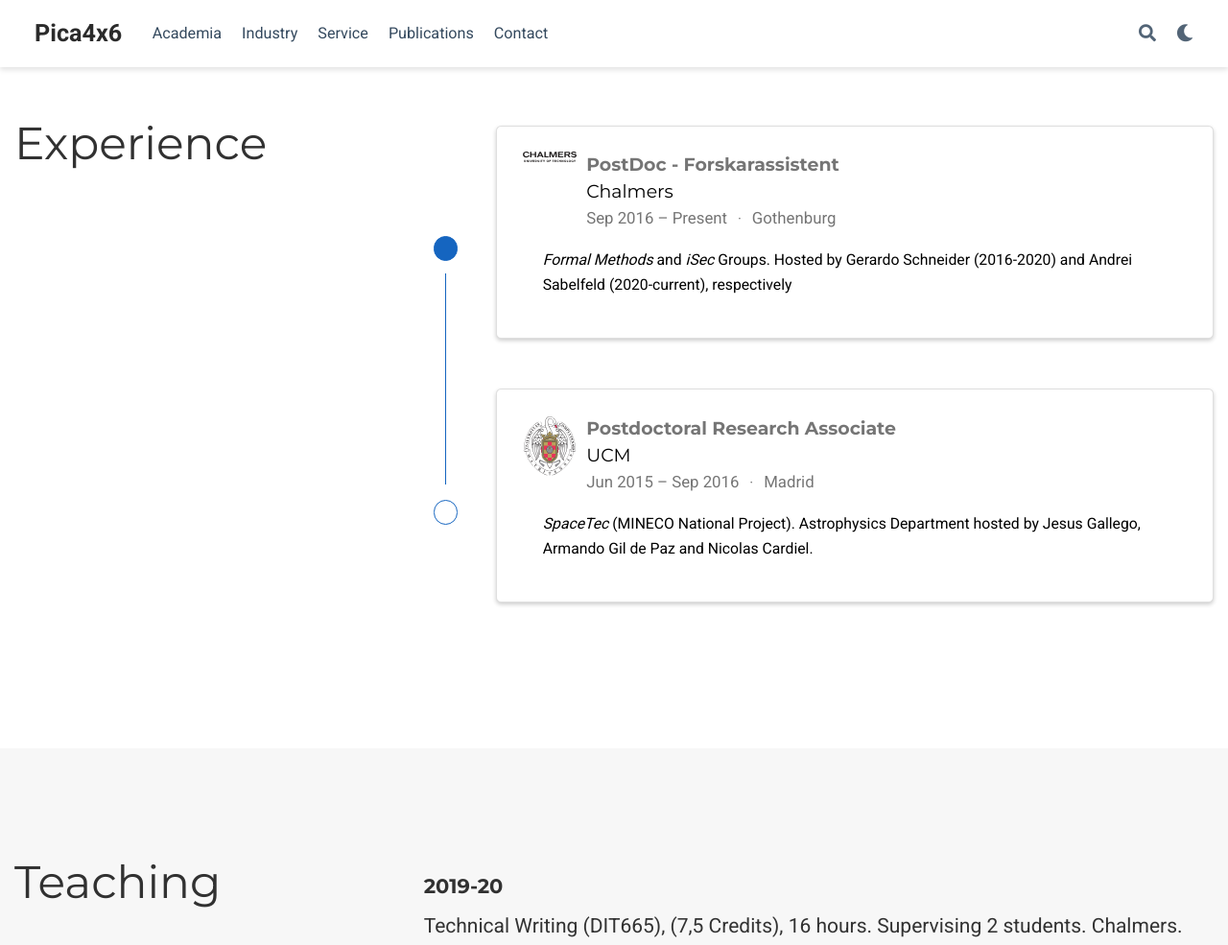
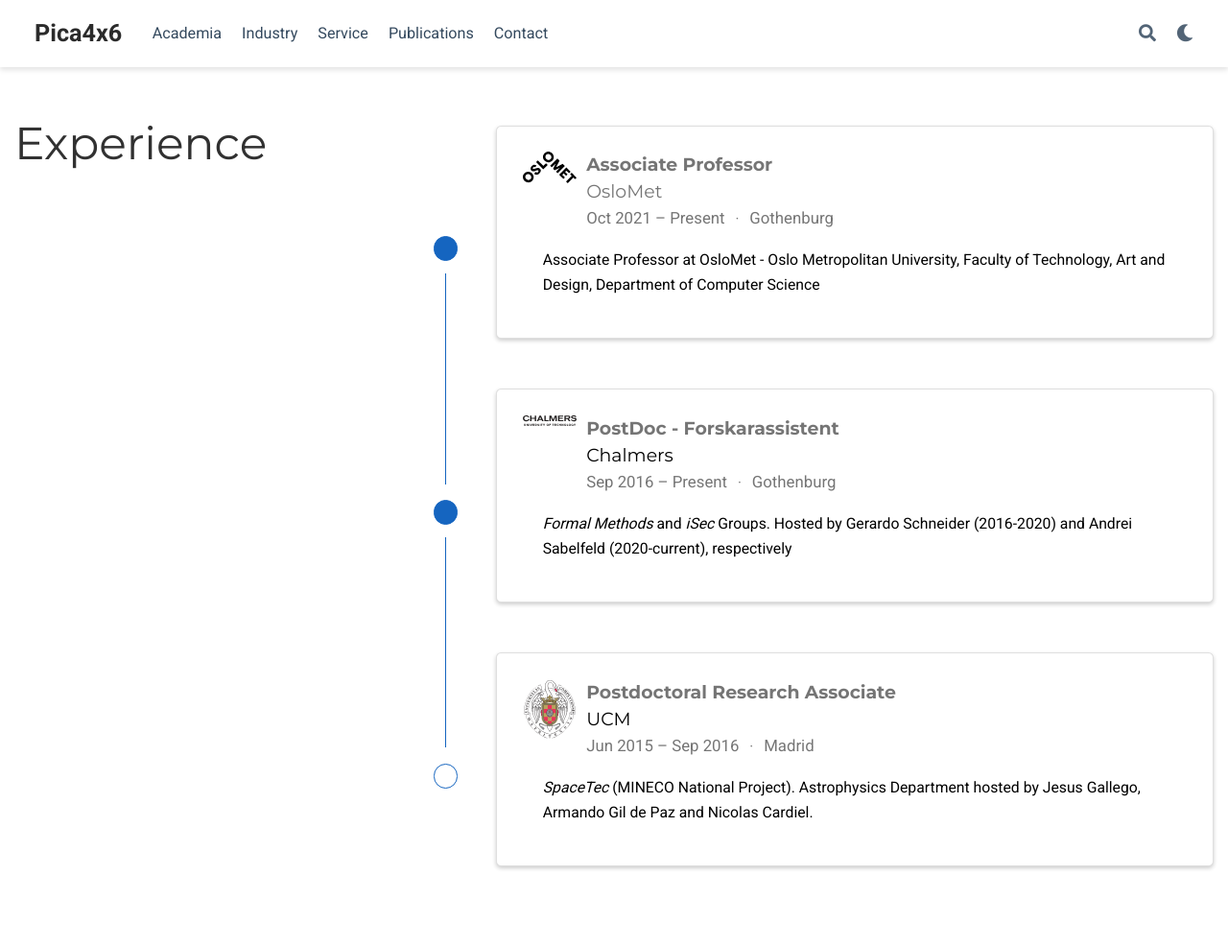
Before and after one commit to Pica4x6/Pica4x6.github.io, a plain HTML site: page academia/index.html in a window 1280 px wide. Shown: the top 985 px of the page at 96% size. Drawn offline with nearby package versions, Linux system fonts and the light colour scheme; some icons are missing.

Commit message:
deploy: Pica4x6/webpage@b23d82c3b016aec0fe46289f953d951c6e77f98f

```diff
--- a/academia/index.html
+++ b/academia/index.html
@@ -126,6 +126,41 @@
 <div class="col-auto text-center flex-column d-none d-sm-flex">
 <div class="row h-50">
 <div class=col>&nbsp;</div>
+<div class=col>&nbsp;</div>
+</div>
+<div class=m-2>
+<span class="badge badge-pill border exp-fill">&nbsp;</span>
+</div>
+<div class="row h-50">
+<div class="col border-right">&nbsp;</div>
+<div class=col>&nbsp;</div>
+</div>
+</div>
+<div class="col py-2">
+<div class=card>
+<div class=card-body>
+<div class="d-flex align-content-start">
+<div class="mr-2 mb-2"><img src=/media/icons/brands/oslomet.svg width=56px height=56px alt=OsloMet></div>
+<div>
+<div class="section-subheading card-title exp-title text-muted my-0">Associate Professor</div>
+<div class="section-subheading card-title exp-company text-muted my-0">OsloMet</div>
+<div class="text-muted exp-meta">
+Oct 2021 –
+Present
+<span class=middot-divider></span>
+<span>Gothenburg</span>
+</div>
+</div>
+</div>
+<div class=card-text>Associate Professor at OsloMet - Oslo Metropolitan University, Faculty of Technology, Art and Design, Department of Computer Science</div>
+</div>
+</div>
+</div>
+</div>
+<div class="row experience">
+<div class="col-auto text-center flex-column d-none d-sm-flex">
+<div class="row h-50">
+<div class="col border-right">&nbsp;</div>
 <div class=col>&nbsp;</div>
 </div>
 <div class=m-2>
```
